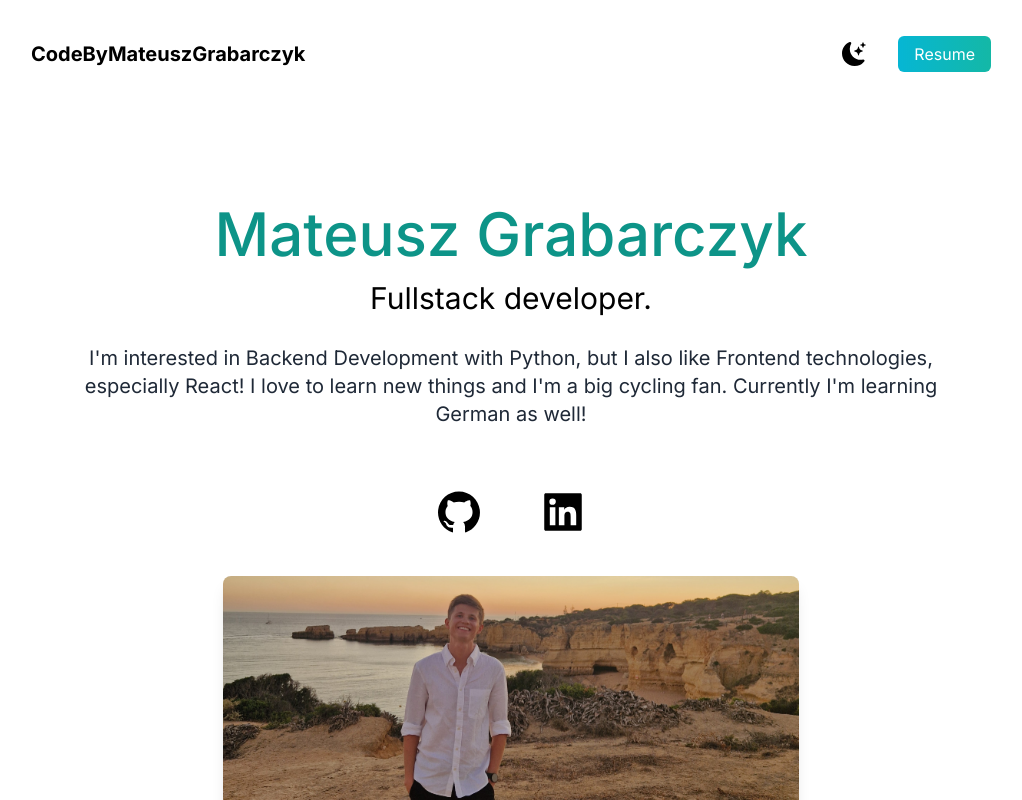
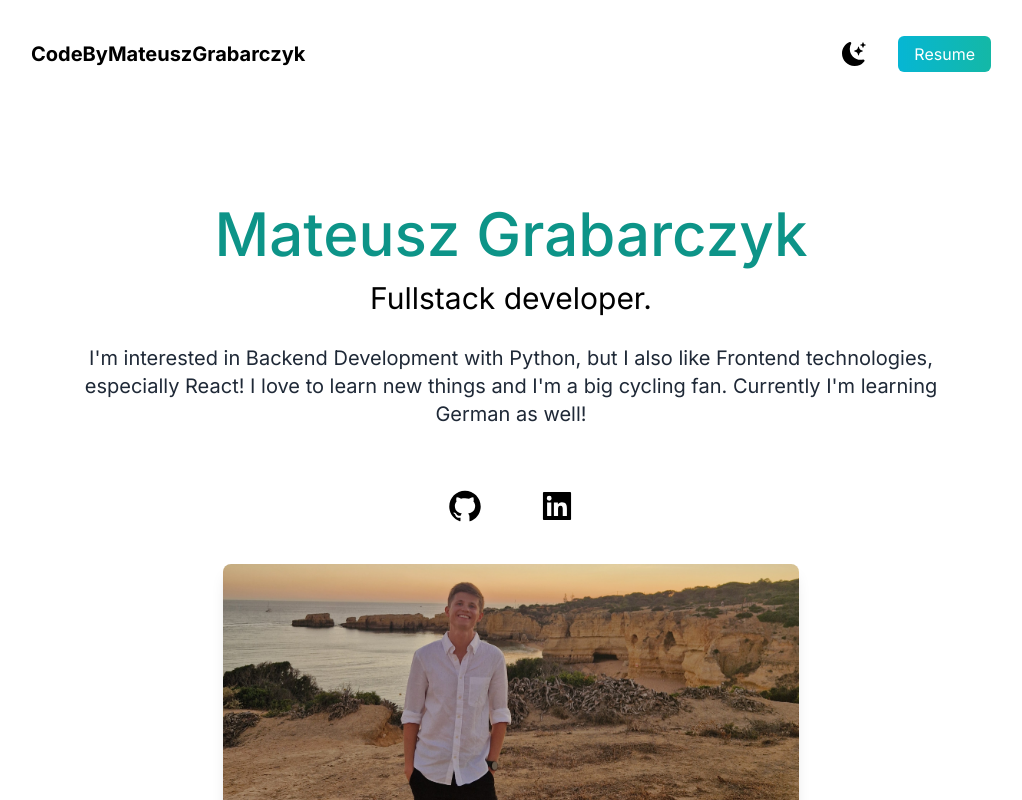
Before and after one commit to MateuszGrabarczyk/My-portfolio-website, a Next.js app: page / in a window 1280 px wide. Shown: the top 800 px of the page, without its empty margins (129-1151 px from the left). Built offline with nearby package versions, Linux system fonts and the light colour scheme.

Commit message:
♻️Put SocialLink into separate component

```diff
--- a/src/app/page.tsx
+++ b/src/app/page.tsx
@@ -5,6 +5,7 @@ import Navbar from "@/components/Navbar";
 import Header from "@/components/Header";
 import Experience from "@/components/Experience";
 import ProjectCard from "@/components/ProjectCard";
+import SocialLink from "@/components/SocialLink";
 import { FaPython, FaCss3, FaHtml5, FaReact, FaDocker } from "react-icons/fa";
 import { BsFiletypeSql } from "react-icons/bs";
 import { SiTypescript } from "react-icons/si";
@@ -22,20 +23,14 @@ function Home() {
           <Navbar darkMode={darkMode} setDarkMode={setDarkMode} />
           <Header />
           <div className="text-5xl flex justify-center gap-14 dark:text-gray-400">
-            <a
+            <SocialLink
               href="https://github.com/MateuszGrabarczyk"
-              target="_blank"
-              rel="noopener noreferrer"
-            >
-              <AiFillGithub className="cursor-pointer" />
-            </a>
-            <a
+              Icon={AiFillGithub}
+            />
+            <SocialLink
               href="https://www.linkedin.com/in/mateusz-grabarczyk-361851210/"
-              target="_blank"
-              rel="noopener noreferrer"
-            >
-              <AiFillLinkedin className="cursor-pointer" />
-            </a>
+              Icon={AiFillLinkedin}
+            />
           </div>
           <div className="flex justify-center py-10">
             <Image
--- /dev/null
+++ b/src/components/SocialLink.tsx
@@ -0,0 +1,16 @@
+import React from "react";
+
+interface SocialLinkProps {
+  href: string;
+  Icon: React.ComponentType<React.SVGProps<SVGSVGElement>>;
+}
+
+const SocialLink: React.FC<SocialLinkProps> = ({ href, Icon }) => {
+  return (
+    <a href={href} target="_blank" rel="noopener noreferrer">
+      <Icon className="cursor-pointer text-4xl" />
+    </a>
+  );
+};
+
+export default SocialLink;
```
